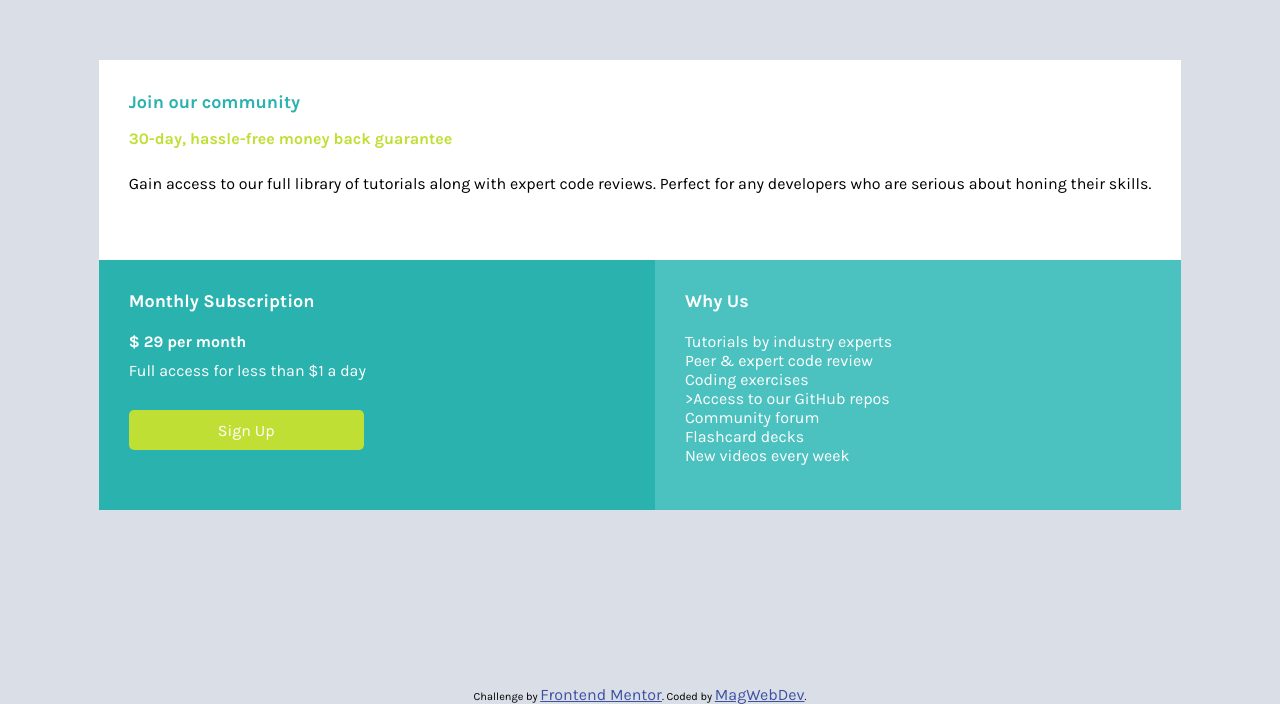
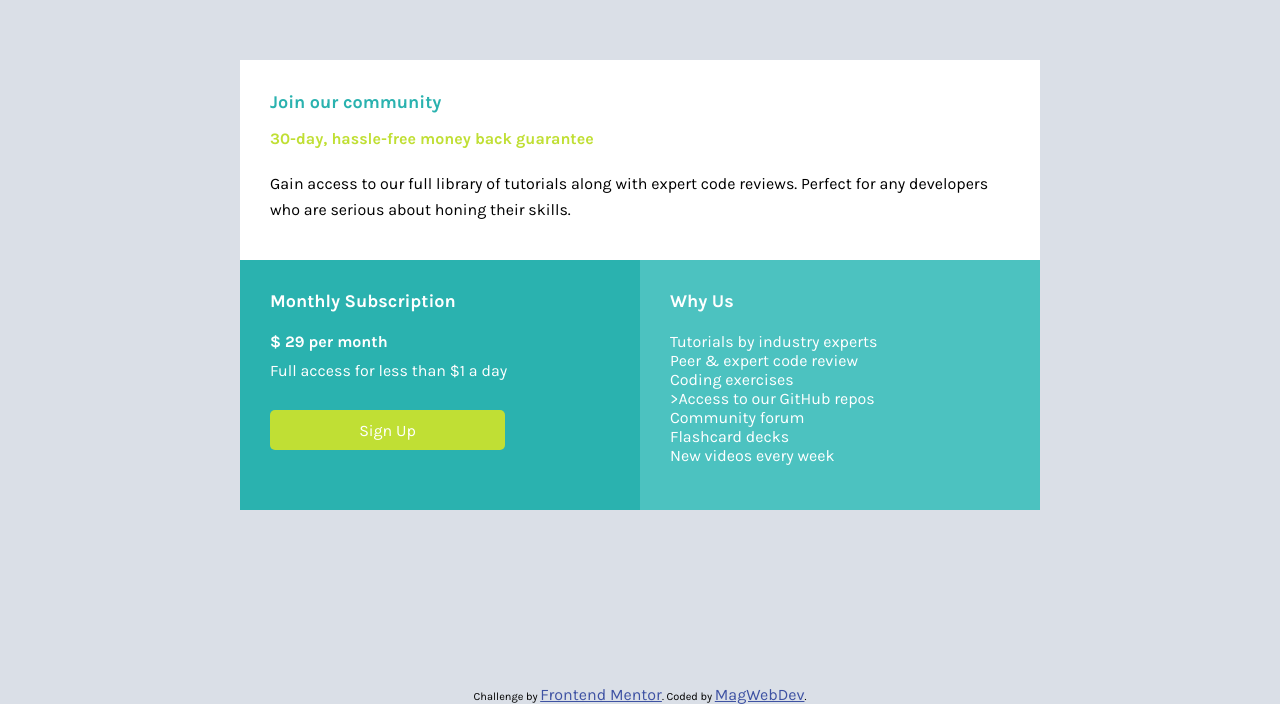
Before and after one commit to MagWebDev/challenge4, a plain HTML site: page index.html in a window 1280 px wide. Shown: the part 115-819 px from the top of the page. Drawn offline with Linux system fonts and the light colour scheme.

Commit message:
Update style.css
best version

```diff
--- a/style.css
+++ b/style.css
@@ -14,13 +14,15 @@ body {
 
 .table {
     height:100vh;
-    width: 100%;
+    width: 800px;
+   max-width: 100%;
+   margin:0 auto;
     display: grid;
 
-    grid-template-columns: 1fr,1fr;
+    grid-template-columns: 1fr 1fr;
     grid-template-rows: 200px 250px;
     grid-template-areas:
-    "s s  "
+    "s s"
     "f t";
     align-content: center;
     justify-content: center;
@@ -52,6 +54,7 @@ line-height: 1.6em;
     background-color:hsl(179, 62%, 43%);
    color: #fff;
     padding-left: 30px;
+    align-items: center;
 }
 
 .fee h4 {
@@ -96,6 +99,7 @@ background-color:hsl(179, 49%, 53%);
 @media screen and (max-width:576px) {
 .table {
     height: 100vh;
+    width: auto;
     display: grid;
     grid-template-columns: 1fr;
     grid-template-rows: 1fr 1fr 1fr;
```
